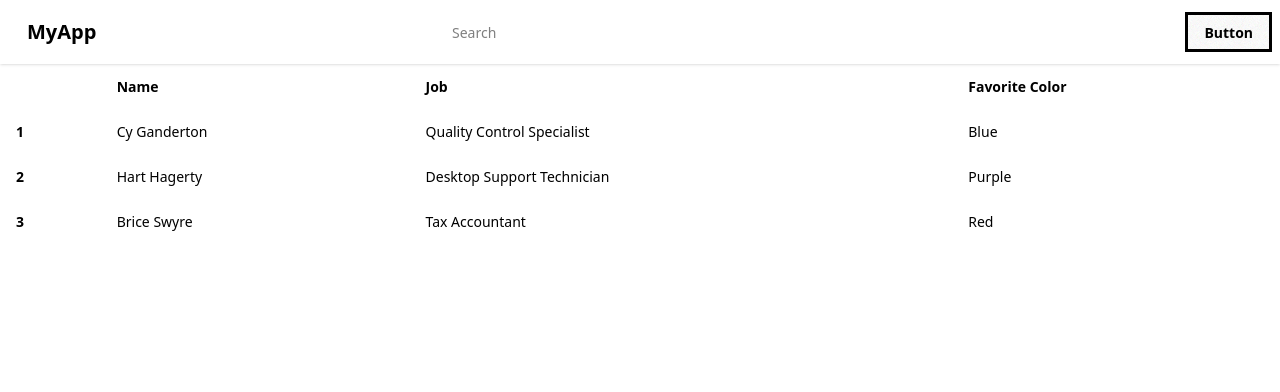
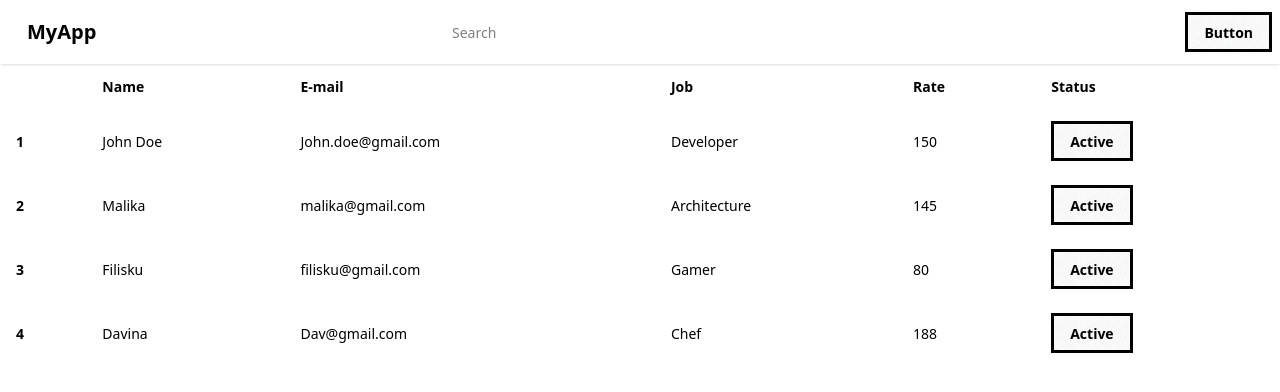
Before and after one commit to alfarezza/React, a React (Vite) app: page / in a window 1280 px wide. Shown: the top 392 px of the page. Built offline with nearby package versions, Linux system fonts and the light colour scheme.

Commit message:
update table

```diff
--- a/src/components/Tablelist.jsx
+++ b/src/components/Tablelist.jsx
@@ -1,4 +1,11 @@
 export default function Tablelist() {
+    const clients =[
+        {id: 1, name:"John Doe", email:"John.doe@gmail.com", job:"Developer", rate:"150", isactive:true},
+        {id: 2, name:"Malika", email:"malika@gmail.com", job:"Architecture", rate:"145", isactive:true},
+        {id: 3, name:"Filisku", email:"filisku@gmail.com", job:"Gamer", rate:"80", isactive:true},
+        {id: 4, name:"Davina", email:"Dav@gmail.com", job:"Chef", rate:"188", isactive:true},
+    ]
+
     return (
         <>
             <div className="overflow-x-auto">
@@ -8,32 +15,28 @@ export default function Tablelist() {
                         <tr>
                             <th></th>
                             <th>Name</th>
+                            <th>E-mail</th>
                             <th>Job</th>
-                            <th>Favorite Color</th>
+                            <th>Rate</th>
+                            <th>Status</th>
                         </tr>
                     </thead>
-                    <tbody>
-                        {/* row 1 */}
-                        <tr className="bg-base-200">
-                            <th>1</th>
-                            <td>Cy Ganderton</td>
-                            <td>Quality Control Specialist</td>
-                            <td>Blue</td>
+                    <tbody className="bg-base-200">
+
+                    {clients.map((client) => (
+                        <tr>
+                            <th>{client.id}</th>
+                            <td>{client.name}</td>
+                            <td>{client.email}</td>
+                            <td>{client.job}</td>
+                            <td>{client.rate}</td>
+                            <td>
+                                <button className="btn btn-primary">
+                                    Active
+                                </button>
+                            </td>
                         </tr>
-                        {/* row 2 */}
-                        <tr>
-                            <th>2</th>
-                            <td>Hart Hagerty</td>
-                            <td>Desktop Support Technician</td>
-                            <td>Purple</td>
-                        </tr>
-                        {/* row 3 */}
-                        <tr>
-                            <th>3</th>
-                            <td>Brice Swyre</td>
-                            <td>Tax Accountant</td>
-                            <td>Red</td>
-                        </tr>
+                    ))}
                     </tbody>
                 </table>
             </div>
```
